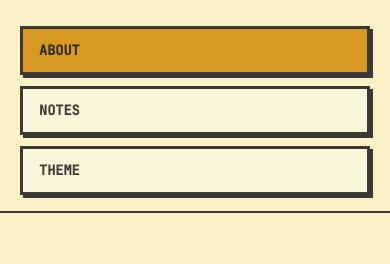
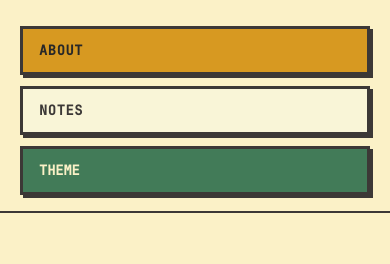
Before and after one commit to yanklio/astro_portfolio, an Astro site: page / in a window 390 px wide. Both pictures are taken after a click on the button "Open navigation". Shown: the part 62-326 px from the top of the page. Built offline with nearby package versions, Linux system fonts and the light colour scheme; Astro itself is replaced by a stand-in of ours.

Commit message:
Polish mobile navigation

```diff
--- a/src/components/header/Header.astro
+++ b/src/components/header/Header.astro
@@ -4,8 +4,6 @@ import Navigation from "./Navigation.astro";
 import ThemeIcon from "./ThemeIcon.astro";
 import { Icon } from "astro-icon/components";
 
-const currentPath = Astro.url.pathname;
-const blogActive = currentPath === "/blog" || currentPath.startsWith("/blog/");
 ---
 
 <header class="site-header">
@@ -21,11 +19,8 @@ const blogActive = currentPath === "/blog" || currentPath.startsWith("/blog/");
         </button>
     </div>
     <div id="mobileMenu" class="mobile-menu mobile-only">
-        <nav class="mobile-nav" aria-label="Mobile navigation">
-            <a href="/" class:list={["mobile-nav-link", { active: currentPath === "/" }]}>About</a>
-            <a href="/blog" class:list={["mobile-nav-link", { active: blogActive }]}>Notes</a>
-            <button id="mobileThemeToggle" class="mobile-nav-link" type="button">Theme</button>
-        </nav>
+        <Navigation variant="mobile" />
+        <button class="mobile-theme-toggle" type="button" data-theme-toggle>Theme</button>
     </div>
 </header>
 
@@ -46,14 +41,13 @@ const blogActive = currentPath === "/blog" || currentPath.startsWith("/blog/");
     .menu-close-icon { display: none; }
     .mobile-menu-btn[aria-expanded="true"] .menu-open-icon { display: none; }
     .mobile-menu-btn[aria-expanded="true"] .menu-close-icon { display: flex; }
-    .mobile-menu { display: none; margin: 0 auto; }
-    .mobile-menu.open { display: block; }
-    .mobile-nav { display: grid; gap: 0.65rem; padding: 1rem 1.25rem; }
-    .mobile-nav-link {
-        background: var(--bg_hard);
+    .mobile-menu { display: none; gap: 0.65rem; margin: 0 auto; padding: 1rem 1.25rem; }
+    .mobile-menu.open { display: grid; }
+    .mobile-theme-toggle {
+        background: var(--aqua);
         border: 3px solid var(--fg1);
         box-shadow: 3px 3px 0 var(--fg1);
-        color: var(--fg1);
+        color: var(--bg);
         font: inherit;
         font-size: 0.85rem;
         font-weight: 700;
@@ -62,8 +56,8 @@ const blogActive = currentPath === "/blog" || currentPath.startsWith("/blog/");
         text-decoration: none;
         text-transform: uppercase;
     }
-    .mobile-nav-link.active { background: var(--yellow-dim); color: var(--black); }
-    .mobile-nav-link:active { box-shadow: 0 0 0 var(--fg1); transform: translate(3px, 3px); }
+    .mobile-theme-toggle:hover { background: var(--aqua-dim); }
+    .mobile-theme-toggle:active { box-shadow: 0 0 0 var(--fg1); transform: translate(3px, 3px); }
     @media (max-width: 700px) {
         .header-desktop { display: none; }
     }
@@ -73,24 +67,23 @@ const blogActive = currentPath === "/blog" || currentPath.startsWith("/blog/");
     function setupMobileMenu() {
         const toggle = document.getElementById("mobileMenuToggle");
         const menu = document.getElementById("mobileMenu");
-        const theme = document.getElementById("mobileThemeToggle");
+
+        if (!toggle || !menu || toggle.dataset.initialized) return;
+        toggle.dataset.initialized = "true";
+
         const close = () => {
-            menu?.classList.remove("open");
-            toggle?.setAttribute("aria-expanded", "false");
-            toggle?.setAttribute("aria-label", "Open navigation");
+            menu.classList.remove("open");
+            toggle.setAttribute("aria-expanded", "false");
+            toggle.setAttribute("aria-label", "Open navigation");
         };
 
-        toggle?.addEventListener("click", () => {
-            const open = menu?.classList.toggle("open") ?? false;
+        toggle.addEventListener("click", () => {
+            const open = menu.classList.toggle("open");
             toggle.setAttribute("aria-expanded", String(open));
             toggle.setAttribute("aria-label", open ? "Close navigation" : "Open navigation");
         });
         menu?.querySelectorAll("a").forEach((link) => link.addEventListener("click", close));
-        theme?.addEventListener("click", () => {
-            document.documentElement.classList.toggle("dark");
-            localStorage.setItem("theme", document.documentElement.classList.contains("dark") ? "dark" : "light");
-            close();
-        });
+        menu.querySelector("[data-theme-toggle]")?.addEventListener("click", close);
     }
     setupMobileMenu();
 </script>
--- a/src/components/header/Navigation.astro
+++ b/src/components/header/Navigation.astro
@@ -1,16 +1,23 @@
 ---
+import { isNavigationItemActive, navigationItems } from "../../config/site";
+
+interface Props {
+    variant?: "desktop" | "mobile";
+}
+
 const currentPath = Astro.url.pathname;
-const blogActive = currentPath === "/blog" || currentPath.startsWith("/blog/");
+const { variant = "desktop" } = Astro.props;
 ---
 
-<nav class="navigation" aria-label="Primary navigation">
-    <a href="/" class:list={["nav-link", { active: currentPath === "/" }]}>About</a>
-    <a href="/blog" class:list={["nav-link", { active: blogActive }]}>Notes</a>
+<nav class:list={["navigation", `navigation--${variant}`]} aria-label={variant === "mobile" ? "Mobile navigation" : "Primary navigation"}>
+    {navigationItems.map(({ href, label }) => (
+        <a href={href} class:list={["navigation__link", { "is-active": isNavigationItemActive(currentPath, href) }]}>{label}</a>
+    ))}
 </nav>
 
 <style>
     .navigation { display: flex; gap: 0.45rem; }
-    .nav-link {
+    .navigation__link {
         border: 2px solid var(--fg1);
         box-shadow: 3px 3px 0 var(--fg1);
         color: var(--fg1);
@@ -22,7 +29,10 @@ const blogActive = currentPath === "/blog" || currentPath.startsWith("/blog/");
         text-decoration: none;
         text-transform: uppercase;
     }
-    .nav-link:hover { background: var(--bg2); }
-    .nav-link:active { box-shadow: 0 0 0 var(--fg1); transform: translate(3px, 3px); }
-    .nav-link.active { background: var(--nav-accent); color: var(--black); pointer-events: none; }
+    .navigation__link:hover { background: var(--bg2); }
+    .navigation__link:active { box-shadow: 0 0 0 var(--fg1); transform: translate(3px, 3px); }
+    .navigation__link.is-active { background: var(--nav-accent); color: var(--black); pointer-events: none; }
+    .navigation--mobile { display: grid; gap: 0.65rem; }
+    .navigation--mobile .navigation__link { background: var(--bg_hard); border-width: 3px; font-size: 0.85rem; padding: 0.8rem 1rem; text-align: left; }
+    .navigation--mobile .navigation__link.is-active { background: var(--nav-accent); color: var(--black); }
 </style>
```
